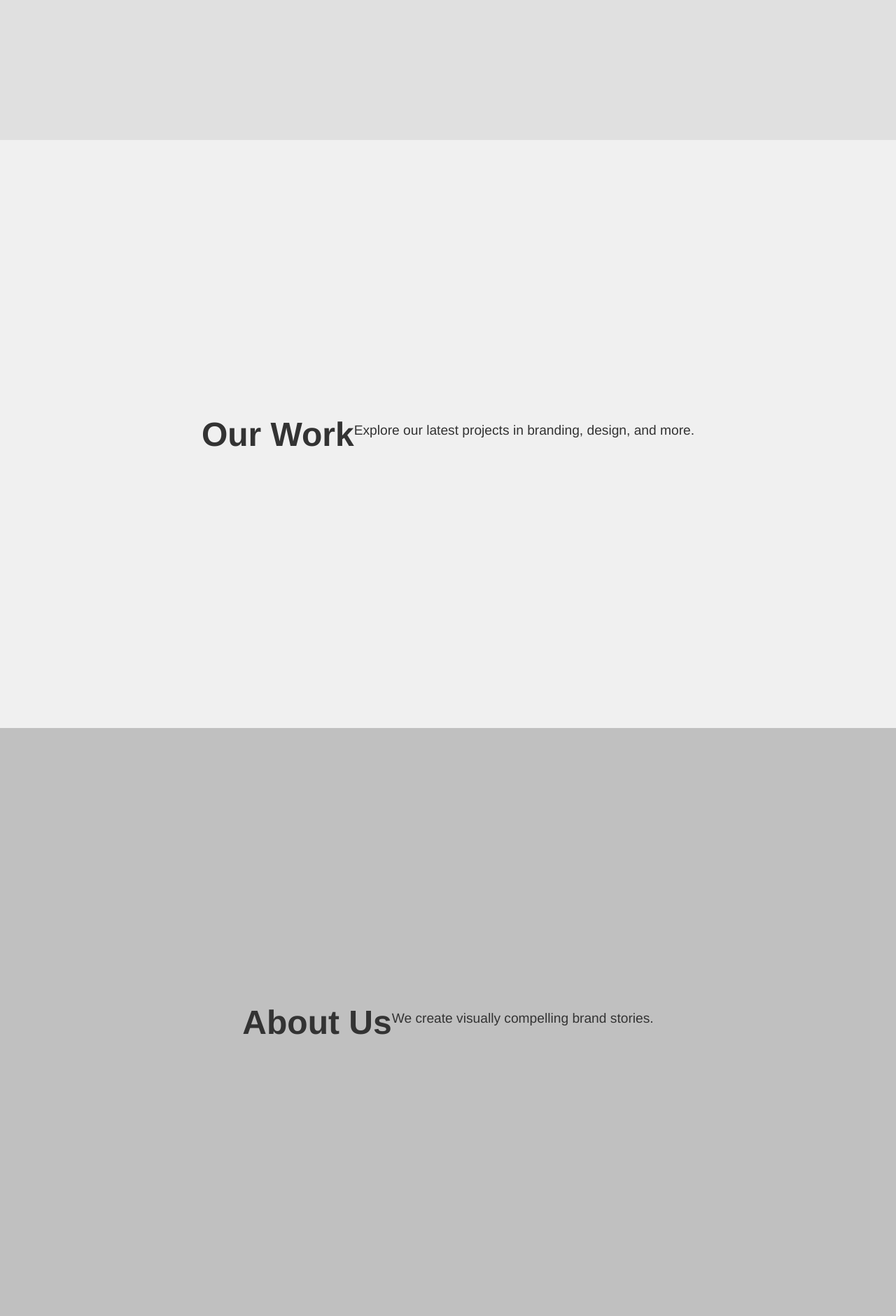
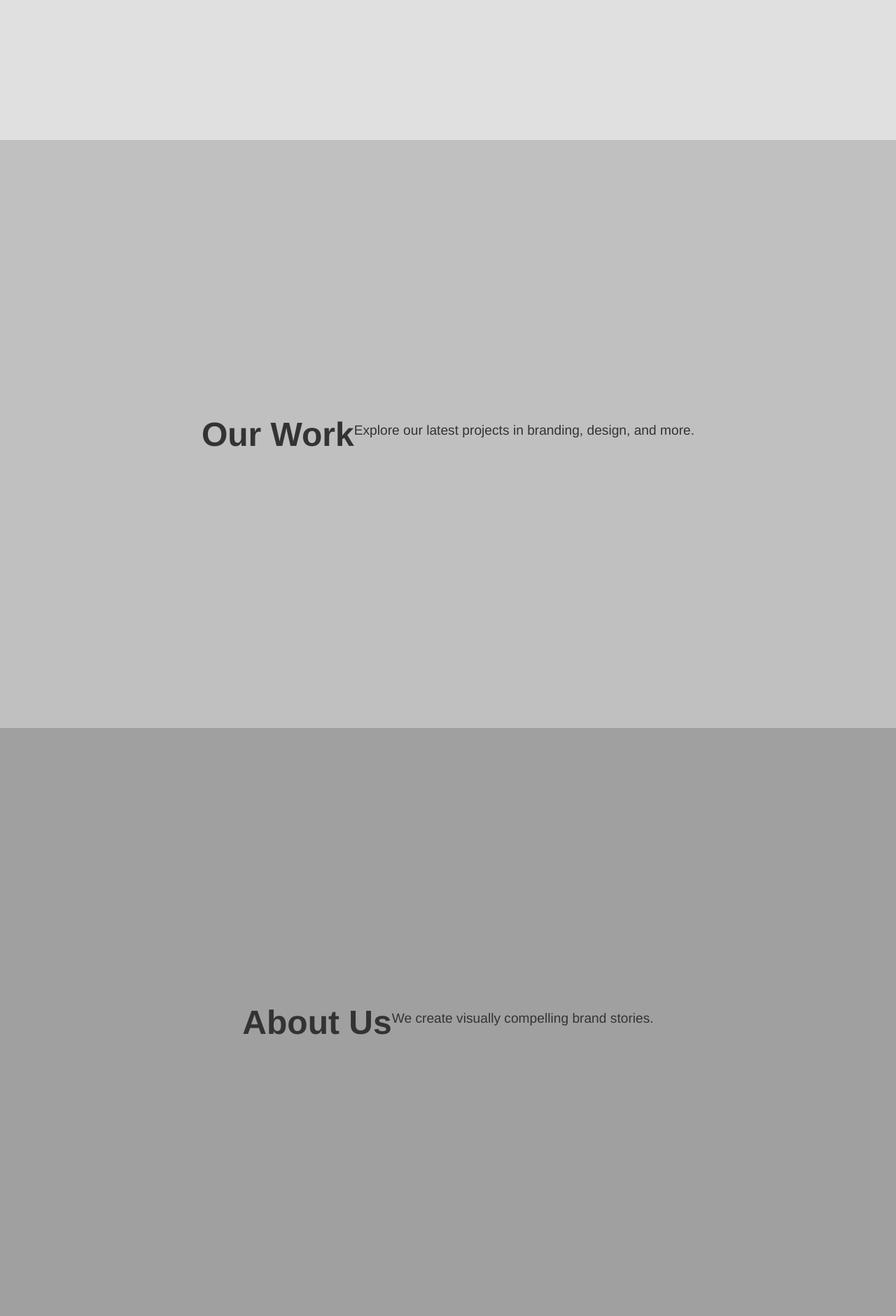
Before and after one commit to lewistwo/website, a PHP site: page / in a window 1280 px wide. Shown: the part 640-2520 px from the top of the page at 70% size. Run offline with PHP 8.4, Linux system fonts and the light colour scheme.

Commit message:
Update styles.css

```diff
--- a/css/styles.css
+++ b/css/styles.css
@@ -67,11 +67,11 @@ p {
     background-color: #e0e0e0;
 }
 
-#about {
+#play {
     background-color: #c0c0c0;
 }
 
-#contact {
+#about {
     background-color: #a0a0a0;
 }
 
```
